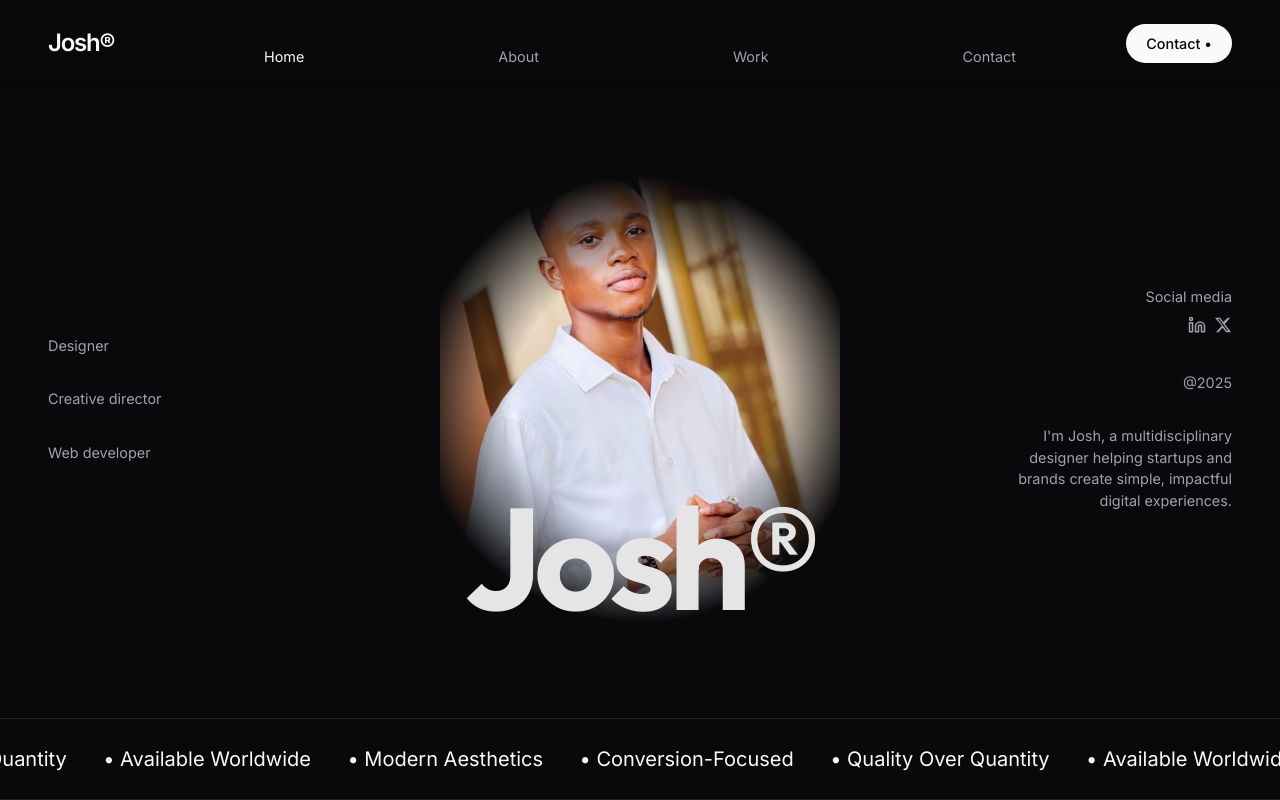
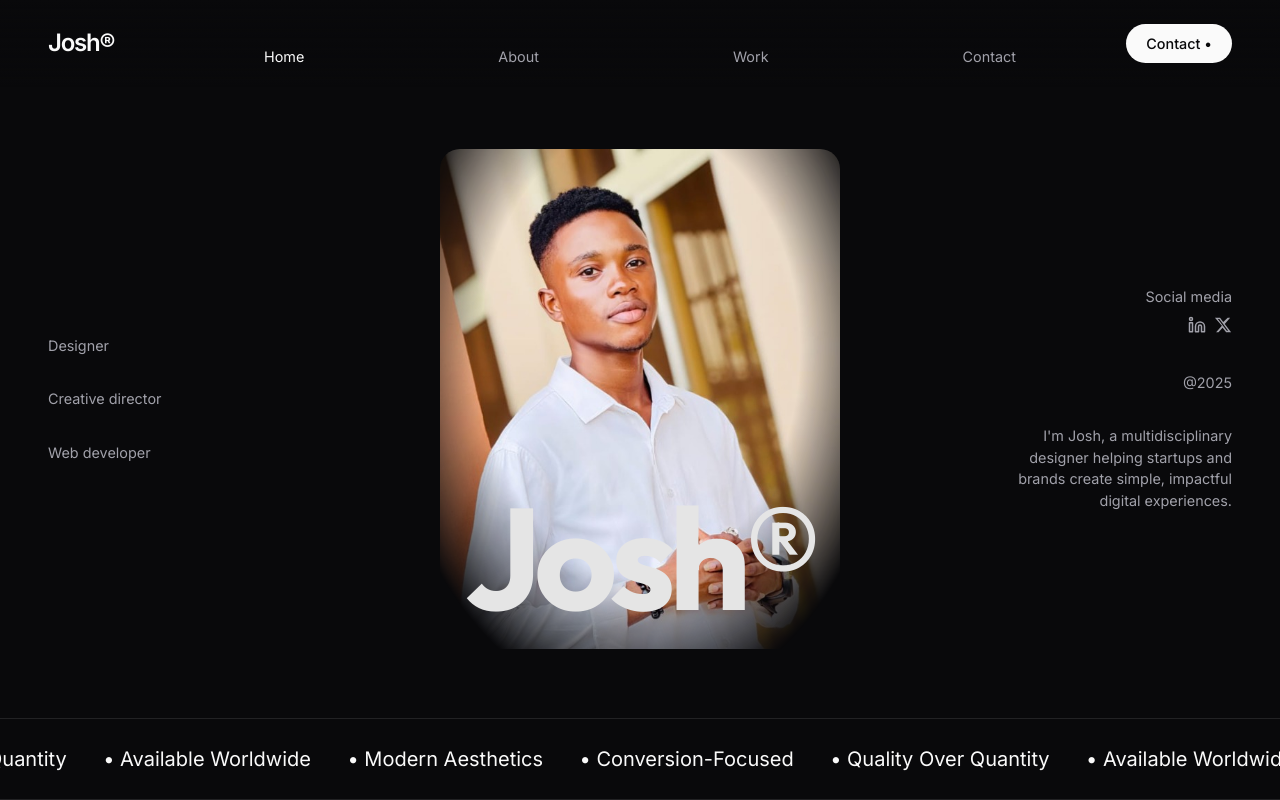
Before and after one commit to kutijoshua76-ai/my-portfolio, a website built with Vite: page index.html in a window 1280 px wide. Built offline with nearby package versions, Linux system fonts and the light colour scheme.

Commit message:
Fix portrait image: show full head by adjusting object-position and mask gradient

```diff
--- a/src/style.css
+++ b/src/style.css
@@ -1060,16 +1060,16 @@ body {
   width: 400px;
   height: 500px;
   position: relative;
-  /* Soft vignette fade around the image */
-  -webkit-mask-image: radial-gradient(circle at center, black 40%, transparent 70%);
-  mask-image: radial-gradient(circle at center, black 40%, transparent 70%);
+  /* Soft vignette fade — fade bottom & sides, keep top fully visible */
+  -webkit-mask-image: radial-gradient(ellipse 80% 90% at 50% 40%, black 50%, transparent 80%);
+  mask-image: radial-gradient(ellipse 80% 90% at 50% 40%, black 50%, transparent 80%);
 }
 
 .portrait-image {
   width: 100%;
   height: 100%;
   object-fit: cover;
-  object-position: center 15%;
+  object-position: center top;
   border-radius: 20px;
 }
 
```
